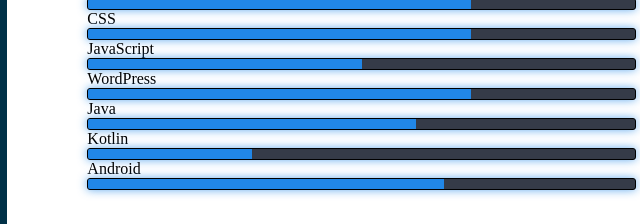
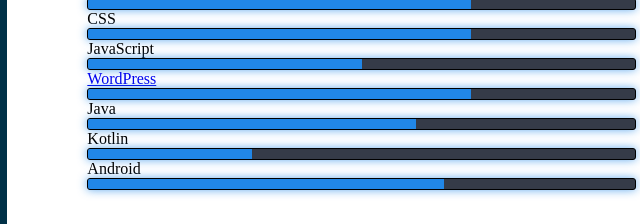
Before and after one commit to MilosJurisevic/https---github.com-MilosJurisevic-CV, a plain HTML site: page index.html in a window 1280 px wide. Shown: the part 576-800 px from the top of the page, 466-1106 px from the left. Drawn offline with Linux system fonts and the light colour scheme; a web font is replaced by a local one.

Commit message:
promena wordPress

```diff
--- a/index.html
+++ b/index.html
@@ -21,7 +21,7 @@
                 </div>
 
                 <div class="name">
-                    <h1 style="margin-top: 3px;"> Milos Jurisevic </h1>
+                    <h1 style="margin-top: 3px;"> Milos Jurisevic</h1>
 
 
                 </div>
@@ -98,7 +98,7 @@
         </li>
 
         <li>
-            <span> WordPress </span>
+            <span><a href="farmacor4.rs"> WordPress </a></span>
             <div class="percent"><div class="css" style="width: 70%;"></div></div>
 
         </li>
```
